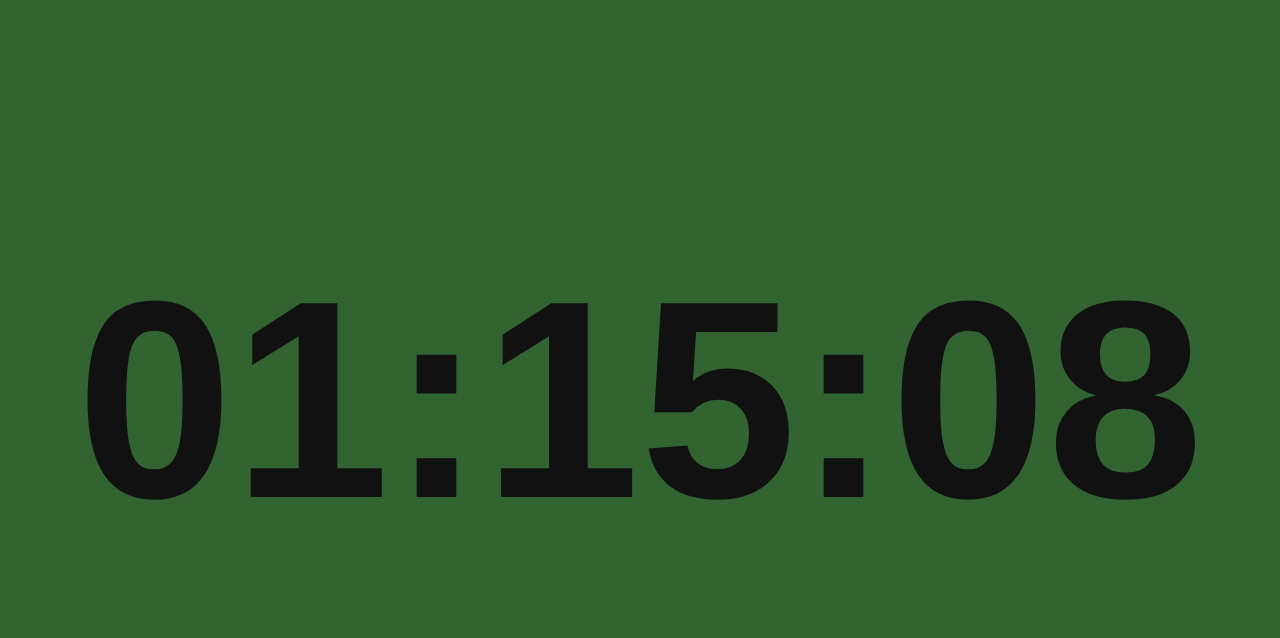
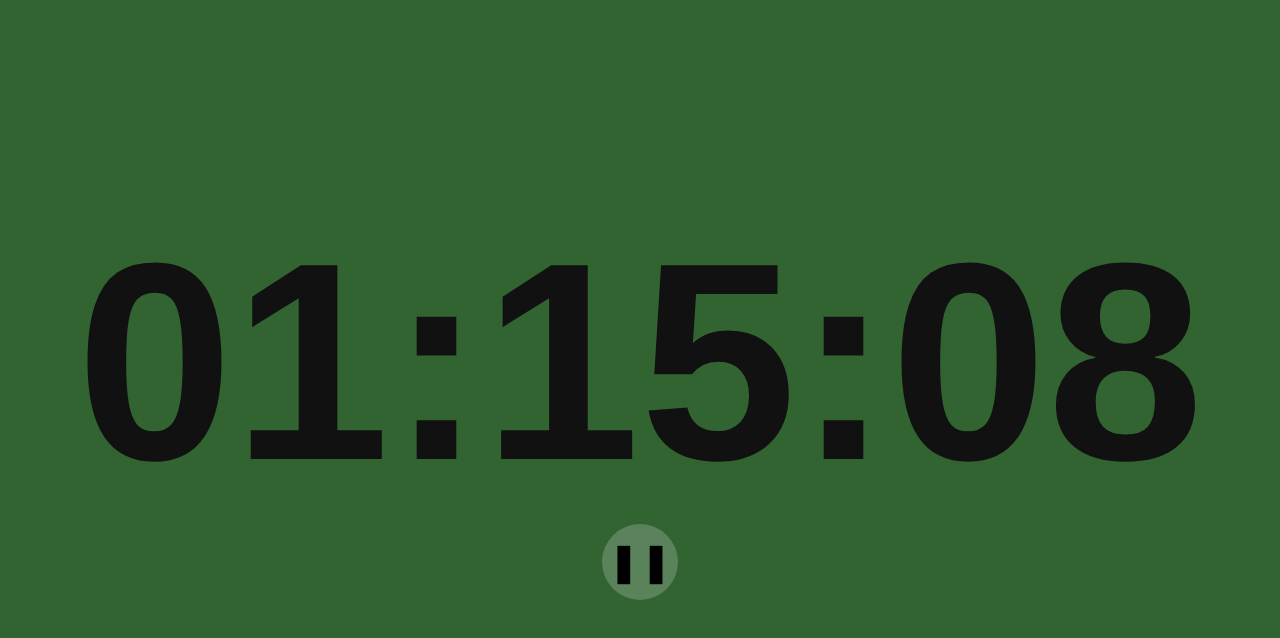
Before and after one commit to PickleBranston/XWingTimer, a plain HTML site: page index.html in a window 1280 px wide. Both pictures are taken after a click on the button "standard". Drawn offline with Linux system fonts and the light colour scheme.

Commit message:
Pause functionality
Added the ability to pause and resume. Also Google Analytics for curiosity.

```diff
--- a/index.html
+++ b/index.html
@@ -1,13 +1,23 @@
 <!DOCTYPE html>
 <html>
 	<head>
+		<!-- Global site tag (gtag.js) - Google Analytics -->
+		<script async src="https://www.googletagmanager.com/gtag/js?id=UA-179563089-1"></script>
+		<script>
+		  window.dataLayer = window.dataLayer || [];
+		  function gtag(){dataLayer.push(arguments);}
+		  gtag('js', new Date());
+
+		  gtag('config', 'UA-179563089-1');
+		</script>
+
 		<meta charset="utf-8">
 		<meta name="viewport" content="width=device-width, initial-scale=1.0">
 		<meta name="keywords" content="X Wing, countdown, timer, X-Wing, tournament">
 		<meta property="og:title" content="X-Wing Timer">
 		<meta property="og:url" content="https://picklebranston.github.io/XWingTimer/">
 		<meta property="og:description" content="Standard and final tournement length countdown timers for use while playing X-Wing Miniatures Game.">
-		<title> X-Wing Timer</title>
+		<title>X-Wing Timer</title>
 		<script>
 window.onbeforeunload = function (e) {
   return 'Are You Sure?';
@@ -27,17 +37,33 @@ function beep(vol, freq, duration){
 }
 
 var x;
+var distance;
+
+function pause(){
+	clearInterval(x);
+	var pause = document.getElementById("pause");
+	var play = document.getElementById("play");
+    pause.style.display = "none";
+    play.style.display = "block";
+}
 
 function timer(length){
 	clearInterval(x);
 	var options = document.getElementById("options");
+	var pause = document.getElementById("pause");
+	var play = document.getElementById("play");
     options.style.display = "none";
+    pause.style.display = "block";
+    play.style.display = "none";
 
 	if(length=='standard'){
-		var countDownDate = new Date().getTime()+4510000;
-	}else{
-		var countDownDate = new Date().getTime()+7210000;
+		distance = 4510000;
+		document.getElementById("deadline").innerHTML = "01:15:10";
+	}else if(length=='final'){
+		distance = 7210000;
+		document.getElementById("deadline").innerHTML = "02:00:10";
 	}
+	var countDownDate = new Date().getTime()+distance;
 
 	// Update the count down every 1 second
 	x = setInterval(function() {
@@ -45,7 +71,7 @@ function timer(length){
 		var now = new Date().getTime();
 
 		// Find the distance between now and the count down date
-		var distance = countDownDate - now;
+		distance = countDownDate - now;
 
 		// Time calculations for days, hours, minutes and seconds
 		var hours = Math.floor((distance % (1000 * 60 * 60 * 24)) / (1000 * 60 * 60));
@@ -68,6 +94,7 @@ function timer(length){
 		}else{
 			document.getElementById("deadline").innerHTML = "00:00:00";
 			options.style.display = "block";
+			pause.style.display = "none";
 			clearInterval(x);
 		}
 
@@ -146,7 +173,7 @@ function timer(length){
 		  padding: 0px;
 		  margin: 0px;
 		}
-		button{
+		button.options{
 			font-size: 3vw;
 			padding: 1vw;
 			border: 0;
@@ -154,14 +181,33 @@ function timer(length){
 			min-width: 15vw;
 			margin: 1vh;
 		}
+
+		button.pause{
+			font-size: 3vw;
+			margin: 0;
+			padding: 0;
+			background-color: rgba(255, 255, 255, 0.2);
+			width: 2em;
+			height: 2em;
+			border-radius: 2em;
+			border: 0;
+			display: none;
+		}
+
+		button.pause:hover{
+			background-color: rgba(255, 255, 255, 0.5);
+
+		}
 		</style>
 
 	</head>
 	<body>
 		<h1 id="deadline"></h1>
 		<div id="options">
-			<button onclick="timer('standard')">standard</button>
-			<button onclick="timer('final')">final</button>
+			<button onclick="timer('standard')" class="options">standard</button>
+			<button onclick="timer('final')" class="options">final</button>
 		</div>
+		<button class="pause" id="pause" onclick="pause()" >  &#10074&#10074 </button>
+		<button class="pause" id="play" onclick="timer('0')" > &#9658 </button>
 	</body>
 </html>
```
